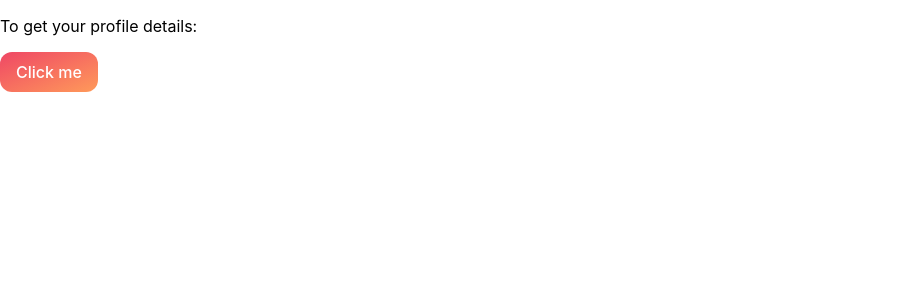
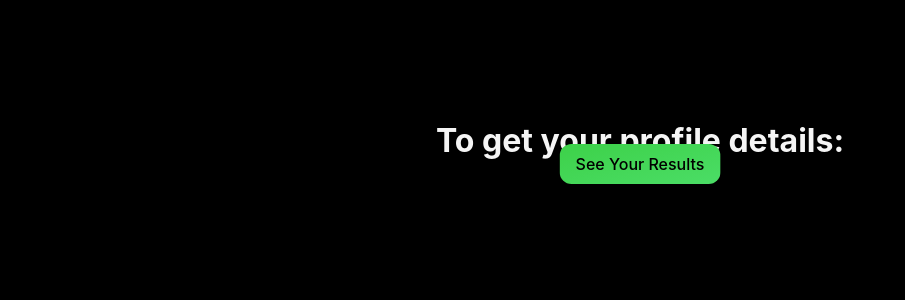
Before and after one commit to SheteSmit/Statify, a React (Create React App) app in the folder frontend/: page / in a window 1280 px wide. Shown: the top 300 px of the page, without its empty margins (0-905 px from the left). Built offline with nearby package versions, Linux system fonts and the light colour scheme.

Commit message:
starting CSS

```diff
--- a/frontend/src/App.css
+++ /dev/null
@@ -1,30 +0,0 @@
-/* CSS */
-.button-62 {
-  background: linear-gradient(to bottom right, #EF4765, #FF9A5A);
-  border: 0;
-  border-radius: 12px;
-  color: #FFFFFF;
-  cursor: pointer;
-  display: inline-block;
-  font-family: -apple-system,system-ui,"Segoe UI",Roboto,Helvetica,Arial,sans-serif;
-  font-size: 16px;
-  font-weight: 500;
-  line-height: 2.5;
-  outline: transparent;
-  padding: 0 1rem;
-  text-align: center;
-  text-decoration: none;
-  transition: box-shadow .2s ease-in-out;
-  user-select: none;
-  -webkit-user-select: none;
-  touch-action: manipulation;
-  white-space: nowrap;
-}
-
-.button-62:not([disabled]):focus {
-  box-shadow: 0 0 .25rem rgba(0, 0, 0, 0.5), -.125rem -.125rem 1rem rgba(239, 71, 101, 0.5), .125rem .125rem 1rem rgba(255, 154, 90, 0.5);
-}
-
-.button-62:not([disabled]):hover {
-  box-shadow: 0 0 .25rem rgba(0, 0, 0, 0.5), -.125rem -.125rem 1rem rgba(239, 71, 101, 0.5), .125rem .125rem 1rem rgba(255, 154, 90, 0.5);
-}
--- a/frontend/src/App.js
+++ b/frontend/src/App.js
@@ -1,7 +1,7 @@
 import { useState } from 'react'
 import axios from "axios";
 import PlaylistList from './components/PlaylistList';
-import "./App.css"
+import classes from "./App.module.css"
 
 function App() {
 
@@ -14,7 +14,8 @@ function App() {
       url:"/getTracks",
     })
     .then((response) => {
-      const res =response.data
+      const res = response.data
+      console.log(res)
       setProfileData(({
         playlists: res.playlists,
         avg_score: res.avg_score,
@@ -29,9 +30,12 @@ function App() {
     //end of new line
 
   return (
-    <div className="App">
-        {/* new line start*/}
-        <p>To get your profile details: </p><button onClick={getData} className="button-62">Click me</button>
+    <>
+      <div className={classes.body}>
+          <h1 className={classes.text}>To get your profile details: </h1>
+      </div>
+      <div>
+          <button onClick={getData} className={classes.button}>See Your Results</button>
           {profileData && <div>
             <h1>All Playlists: </h1>
               <PlaylistList playLists={profileData} />
@@ -39,8 +43,8 @@ function App() {
               <p>{profileData.avg_score}</p>
             </div>
           }
-         {/* end of new line */}
       </div>
+    </>
   );
 }
 
--- /dev/null
+++ b/frontend/src/App.module.css
@@ -0,0 +1,53 @@
+/* CSS */
+html {background-color: black}
+.body {
+  background-color: #000000;
+  fill: #000000;
+}
+
+  .text {
+    color: whitesmoke;
+    text-align: center;
+    padding-top: 100px;
+    background-color: #000000;
+  }
+
+  .button {
+    background: linear-gradient(to bottom right, #3dd149, #4bdd66);
+    background-color: #000000;
+    border: 0;
+    border-radius: 12px;
+    color: #000000;
+    cursor: pointer;
+    display: inline-block;
+    font-family: -apple-system,system-ui,"Segoe UI",Roboto,Helvetica,Arial,sans-serif;
+    font-size: 16px;
+    font-weight: 500;
+    line-height: 2.5;
+    outline: transparent;
+    padding: 0 1rem;
+    text-align: center;
+    text-decoration: none;
+    transition: box-shadow .2s ease-in-out;
+    user-select: none;
+    -webkit-user-select: none;
+    touch-action: manipulation;
+    white-space: nowrap;
+    margin: 0;
+    position: absolute;
+    top: 20.5%;
+    left: 50%;
+    -ms-transform: translate(-50%, -50%);
+    transform: translate(-50%, -50%);
+  }
+
+
+  .button:not([disabled]):focus {
+    box-shadow: 0 0 .25rem rgba(0, 0, 0, 0.5), -.125rem -.125rem 1rem rgba(16, 126, 60, 0.5), .125rem .125rem 1rem rgba(16, 173, 61, 0.5);
+    text-align: center;
+  }
+
+  .button:not([disabled]):hover {
+    box-shadow: 0 0 .25rem rgba(0, 0, 0, 0.5), -.125rem -.125rem 1rem rgba(11, 36, 21, 0.5), .125rem .125rem 1rem rgba(104, 118, 108, 0.5);
+    text-align: center;
+  }
--- a/frontend/src/components/Playlist.js
+++ b/frontend/src/components/Playlist.js
@@ -1,15 +1,18 @@
 import React from 'react'
 import classes from "./Playlist.module.css"
+import Card from '../ui/Card'
 
 export default function Playlist(props) {
   return (
-    <li >
-        <div >
-        <img src={props.image} alt={props.title}  />
+    <li className={classes.item}>
+      <Card>
+        <div className={classes.image}>
+        <img src={props.image} alt={props.title} />
         </div>
-        <div >
+        <div className={classes.content}>
             <h3>{props.title}</h3>
         </div>
+      </Card>
     </li>
   )
 }
--- a/frontend/src/components/Playlist.module.css
+++ b/frontend/src/components/Playlist.module.css
@@ -3,16 +3,8 @@
   }
 
   .image {
-    width: 100%;
-    height: 20rem;
-    overflow: hidden;
-    border-top-right-radius: 6px;
-    border-top-left-radius: 6px;
-  }
-
-  .image img {
-    width: 100%;
-    object-fit: cover;
+    padding-top: 50px;
+    text-align: center;
   }
 
   .content {
@@ -22,7 +14,7 @@
 
   .content h3 {
     font-size: 1.25rem;
-    color: #2c292b;
+    color: #000000;
   }
 
   .actions {
--- a/frontend/src/components/PlaylistList.js
+++ b/frontend/src/components/PlaylistList.js
@@ -14,7 +14,7 @@ export default function PlaylistList(props) {
     }
 
     return (
-        <ul className={classes.list}>
+        <ul>
             {items}
         </ul>
     )
--- /dev/null
+++ b/frontend/src/ui/Card.js
@@ -0,0 +1,10 @@
+import React from 'react'
+import classes from './Card.module.css'
+
+export default function Card(props) {
+  return (
+    <div className={classes.card}>
+        {props.children}
+    </div>
+  )
+}
--- /dev/null
+++ b/frontend/src/ui/Card.module.css
@@ -0,0 +1,7 @@
+.card {
+    background-color: white;
+    border-radius: 6px;
+    box-shadow: 0 2px 8px rgb(255, 255, 255);
+    width: 50%;
+    margin: 0 auto;
+  }
```
Also changed, not shown: 2 other files (tests, documents, lock files or other folders). Lines whose indentation alone changed are shown as unchanged.
